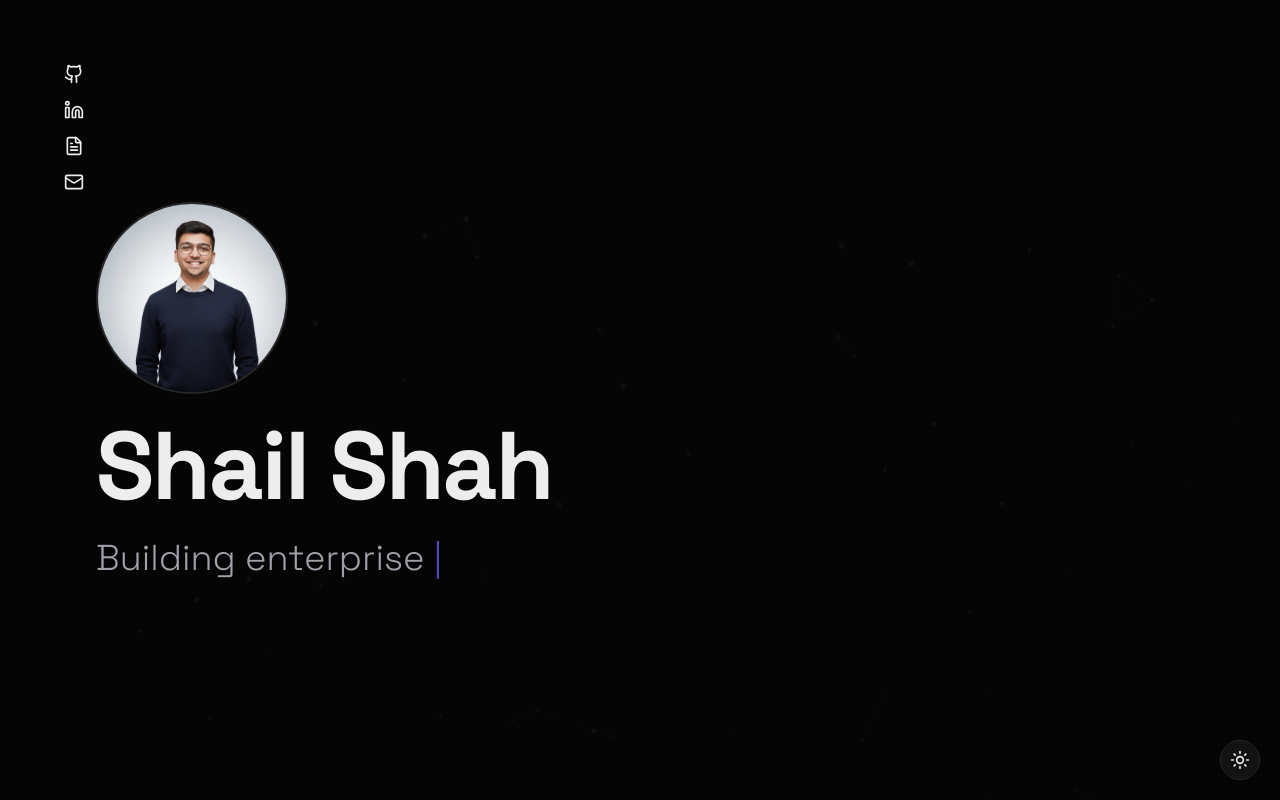
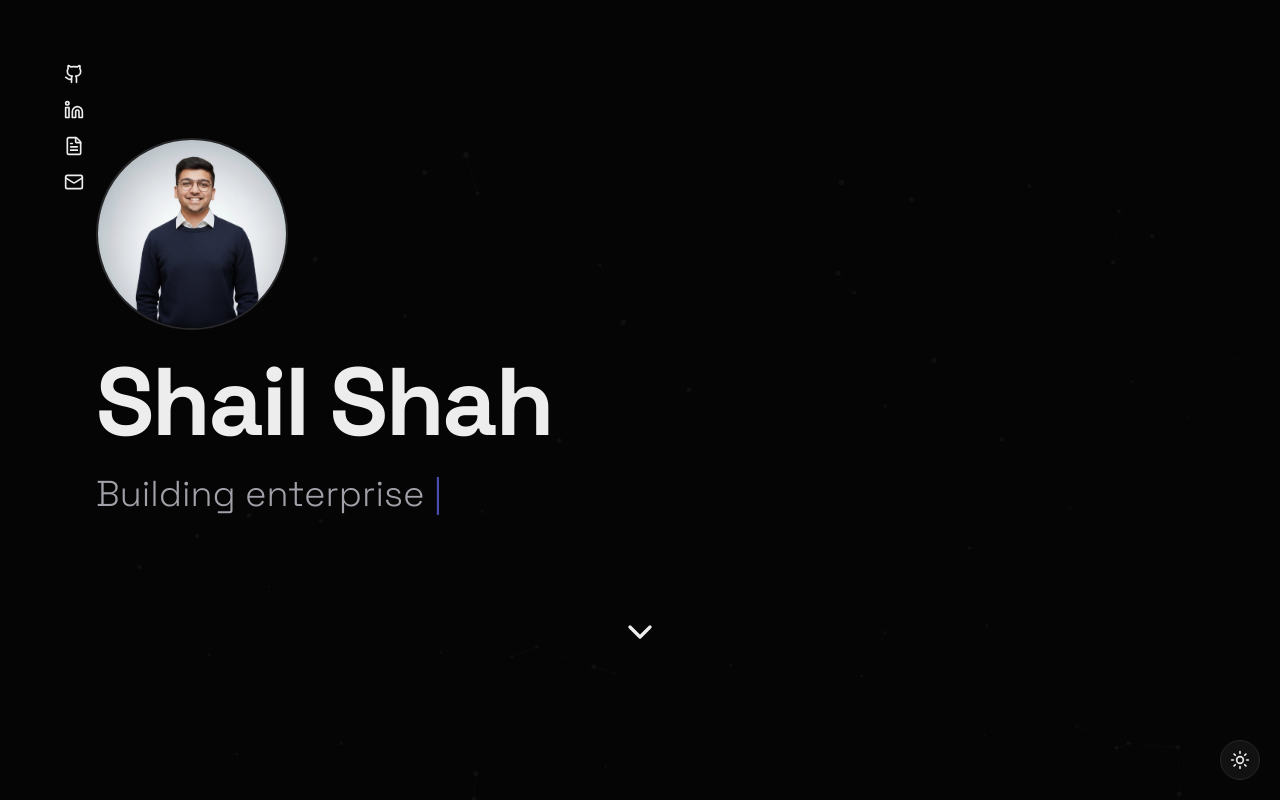
Before and after one commit to shailvshah/shailshah, a Next.js app: page / in a window 1280 px wide. Built offline with nearby package versions, Linux system fonts and the light colour scheme.

Commit message:
some feedback changes

```diff
--- a/src/components/Home.tsx
+++ b/src/components/Home.tsx
@@ -3,6 +3,7 @@
 import Image from 'next/image';
 import { useEffect, useState } from 'react';
 import { DecodeText } from './DecodeText';
+import { ScrollDown } from './ScrollDown';
 
 export const Home = () => {
   // Simple typewriter effect hook or logic
@@ -41,7 +42,7 @@ export const Home = () => {
   }, [text, isDeleting, loopNum, typingSpeed]);
 
   return (
-    <div className="flex flex-col items-start gap-6">
+    <div className="relative flex w-full flex-col items-start gap-6">
       <div className="relative h-32 w-32 overflow-hidden rounded-full border-2 border-[var(--border-subtle)] md:h-48 md:w-48">
         <Image
           src="/shailshah/Shail-Profile.jpeg"
@@ -58,6 +59,7 @@ export const Home = () => {
         {text}
         <span className="animate-pulse text-[var(--accent-core)]">|</span>
       </h2>
+      <ScrollDown />
     </div>
   );
 };
--- /dev/null
+++ b/src/components/ScrollDown.tsx
@@ -0,0 +1,22 @@
+'use client';
+
+import { ChevronDown } from 'lucide-react';
+
+export const ScrollDown = () => {
+  const handleScroll = () => {
+    const aboutSection = document.getElementById('about');
+    if (aboutSection) {
+      aboutSection.scrollIntoView({ behavior: 'smooth' });
+    }
+  };
+
+  return (
+    <div
+      onClick={handleScroll}
+      className="mt-12 animate-bounce cursor-pointer self-center rounded-full p-2 text-[var(--text-tertiary)] transition-colors hover:bg-[var(--bg-secondary)]/50 hover:text-[var(--accent-core)]"
+      aria-label="Scroll Down"
+    >
+      <ChevronDown className="h-8 w-8 md:h-10 md:w-10" />
+    </div>
+  );
+};
--- a/src/components/SocialHeader.tsx
+++ b/src/components/SocialHeader.tsx
@@ -4,8 +4,8 @@ import { Github, Linkedin, FileText, Mail } from 'lucide-react';
 
 export const SocialHeader = () => {
   return (
-    <header className="fixed top-8 left-8 z-50 flex flex-col gap-6 rounded-full bg-transparent p-3 transition-all duration-300 hover:bg-[var(--bg-primary)]/80 hover:backdrop-blur-md md:top-12 md:left-12 md:p-4">
-      <nav className="flex flex-col gap-4">
+    <header className="fixed bottom-6 left-1/2 z-50 flex -translate-x-1/2 flex-row gap-6 rounded-full bg-[var(--bg-primary)] p-3 shadow-xl transition-all duration-300 md:top-12 md:bottom-auto md:left-12 md:translate-x-0 md:flex-col md:bg-transparent md:p-4 md:shadow-none md:hover:bg-[var(--bg-primary)]/80 md:hover:backdrop-blur-md">
+      <nav className="flex flex-row gap-4 md:flex-col">
         <a
           href="https://github.com/shailvshah"
           target="_blank"
```
